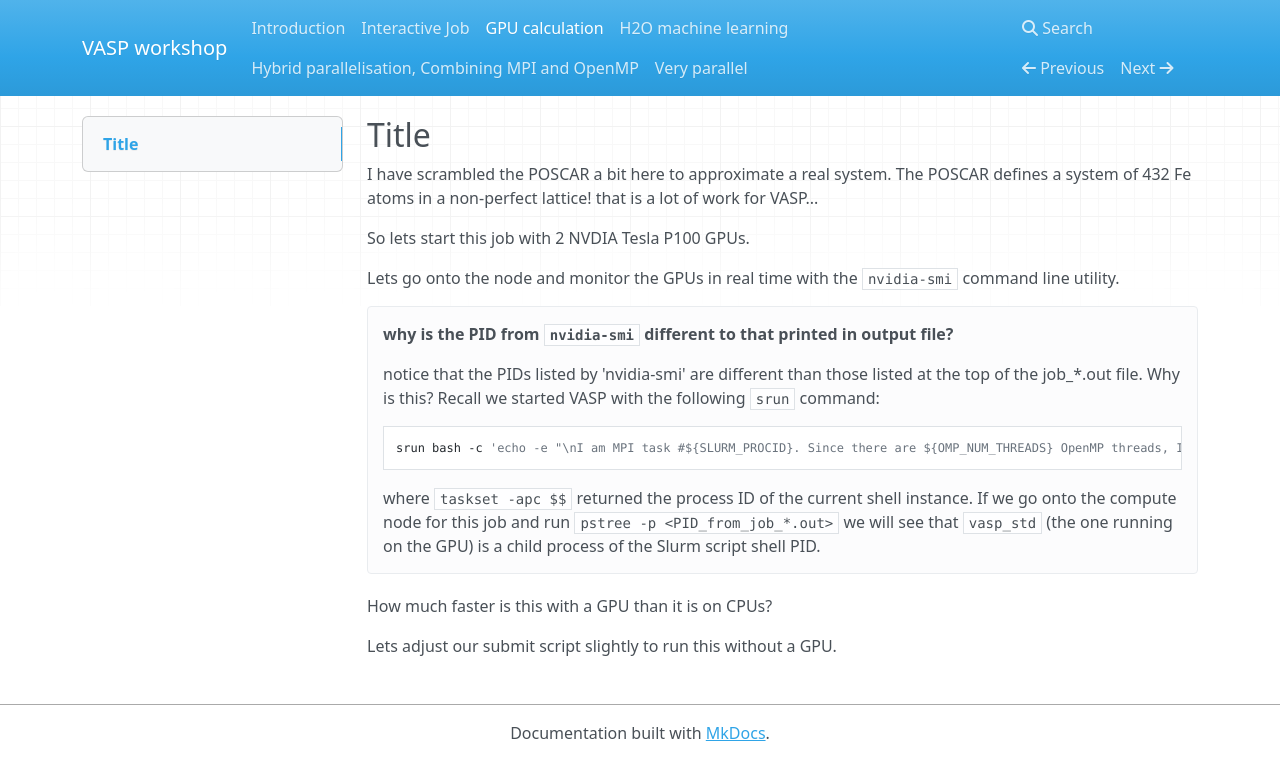
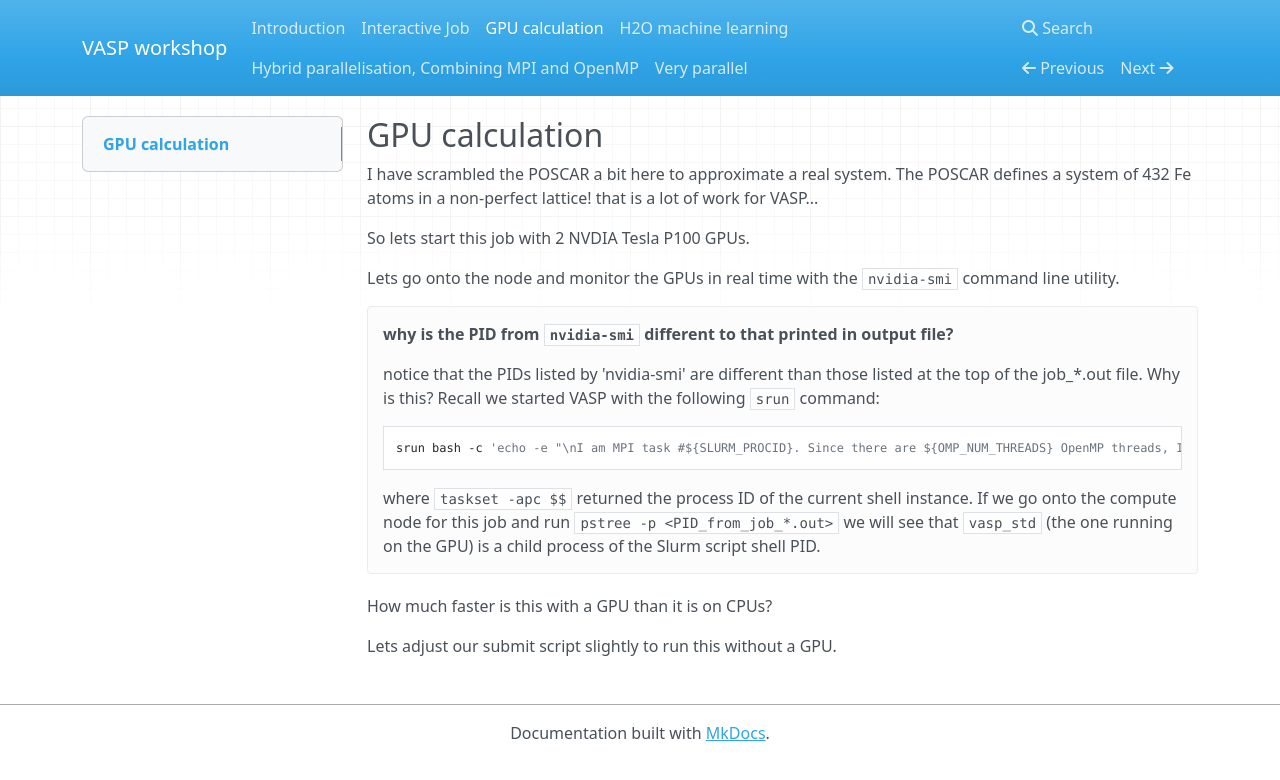
Before and after one commit to Johnryder23/VASP_workshop, an MkDocs documentation site: the page built from docs/GPU_calulation.md, in a window 1280 px wide. Shown: the top 780 px of the page. Built offline with MkDocs 1.6.1, drawn with Linux system fonts in a browser that asks for light colours; nearby versions of some CDN libraries.

Commit message:
small change

```diff
--- a/docs/GPU_calulation.md
+++ b/docs/GPU_calulation.md
@@ -1,4 +1,4 @@
-##Title
+##GPU calculation
 
 I have scrambled the POSCAR a bit here to approximate a real system. The POSCAR defines a system of 432 Fe atoms in a non-perfect lattice! that is a lot of work for VASP...
 
```
